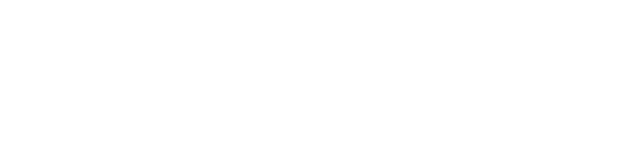
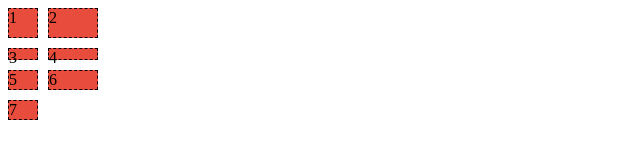
Before and after one commit to Jin-hoKim/Study_CSS, a plain HTML site: page grid/grid.html in a window 1280 px wide. Shown: the whole page, without its empty margins (0-640 px from the left). Drawn offline with Linux system fonts and the light colour scheme.

Commit message:
about css : grid

```diff
--- a/grid/grid.html
+++ b/grid/grid.html
@@ -11,11 +11,32 @@
             width: 100vh;
             height: 100vh;
         }
+
+        .father {
+            display: grid;
+            grid-template-columns: 30px 50px;
+            grid-template-rows: 30px 12px;
+            grid-gap: 10px;
+        }
+
+        .box {
+            background-color: #e74c3c;
+            border: 1px dashed black;
+        }
     </style>
+
 </head>
 
 <body>
-
+    <div class="father">
+        <div class="box">1</div>
+        <div class="box">2</div>
+        <div class="box">3</div>
+        <div class="box">4</div>
+        <div class="box">5</div>
+        <div class="box">6</div>
+        <div class="box">7</div>
+    </div>
 </body>
 
 </html>
```
